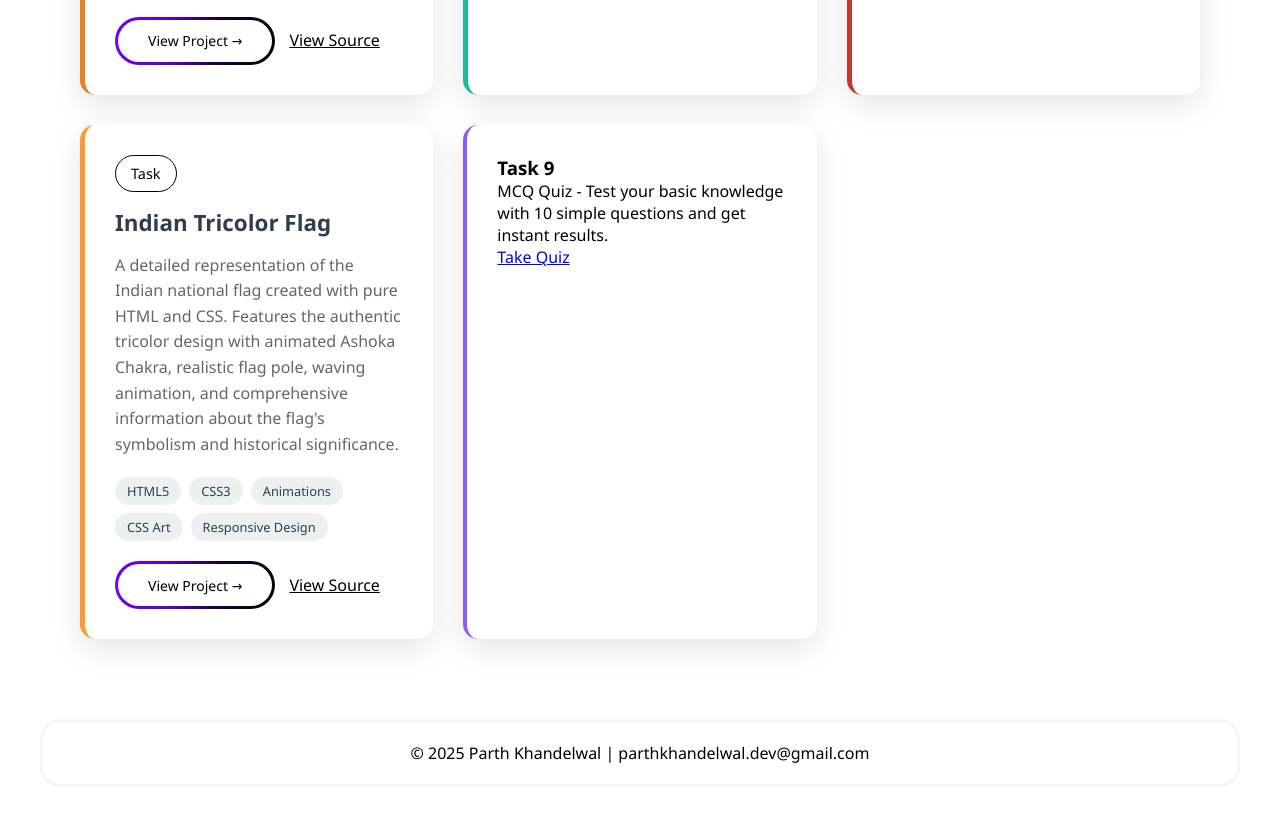
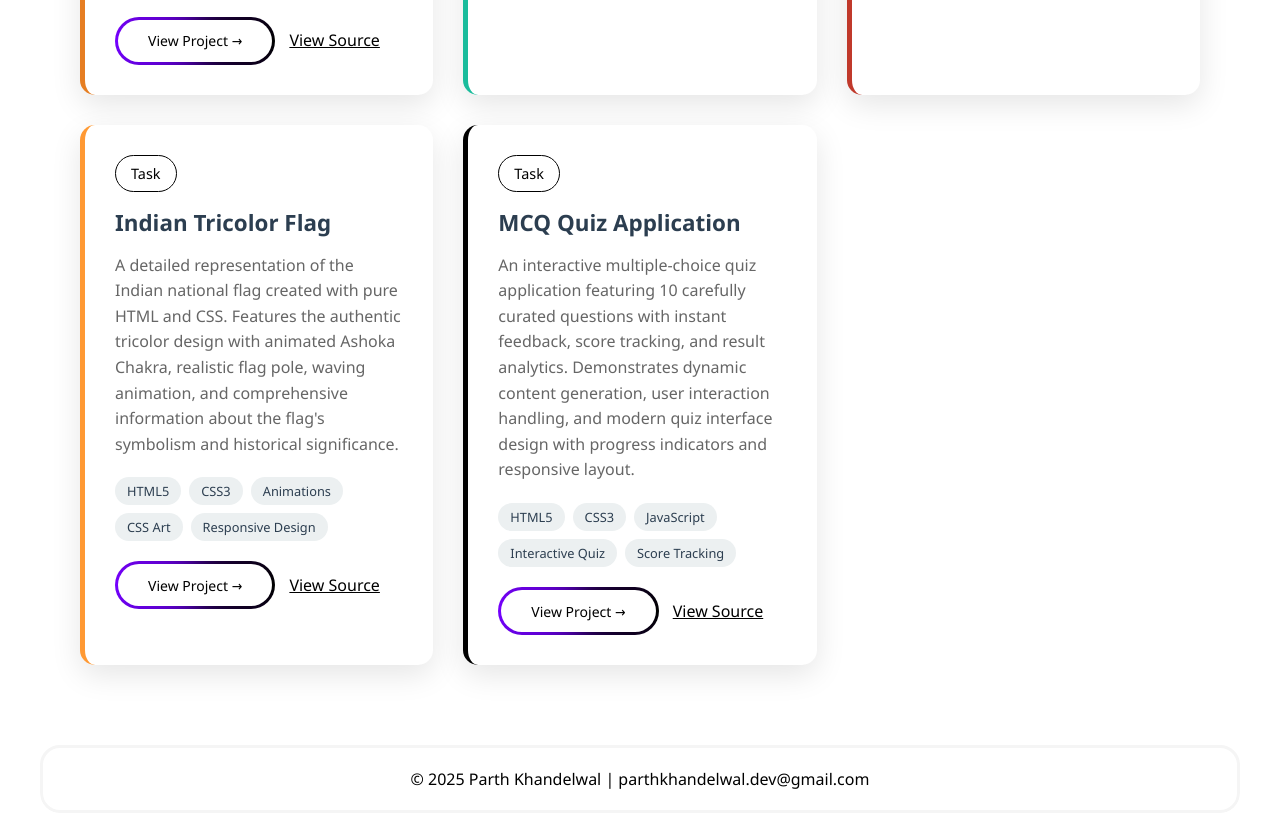
Before and after one commit to parthkhxndelwal/ibm-tasks, a plain HTML site: page root/index.html in a window 1280 px wide. Shown: the part 2032-2859 px from the top of the page. Drawn offline with Linux system fonts and the light colour scheme.

Commit message:
Update index.html

```diff
--- a/root/index.html
+++ b/root/index.html
@@ -489,10 +489,27 @@
                         style="margin: 0; padding: 0; color: black; text-decoration: underline; padding: 0 10px;">View
                         Source</a>
                 </div>
-                <div class="task-card" style="border-left: 4px solid #8b5cf6;">
-                    <h3>Task 9</h3>
-                    <p>MCQ Quiz - Test your basic knowledge with 10 simple questions and get instant results.</p>
-                    <a href="../Task_9/index.html" class="btn">Take Quiz</a>
+                <div class="task-card task-9">
+                    <div class="task-number">Task</div>
+                    <h3 class="task-title">MCQ Quiz Application</h3>
+                    <p class="task-description">
+                        An interactive multiple-choice quiz application featuring 10 carefully curated questions with instant feedback,
+                        score tracking, and result analytics. Demonstrates dynamic content generation, user interaction handling,
+                        and modern quiz interface design with progress indicators and responsive layout.
+                    </p>
+                    <div class="task-tech">
+                        <span class="tech-tag">HTML5</span>
+                        <span class="tech-tag">CSS3</span>
+                        <span class="tech-tag">JavaScript</span>
+                        <span class="tech-tag">Interactive Quiz</span>
+                        <span class="tech-tag">Score Tracking</span>
+                    </div>
+                    <a href="/Task_9" class="task-link">
+                        <span class="task-link-inner">View Project →</span>
+                    </a>
+                    <a href="https://github.com/parthkhxndelwal/ibm-tasks/tree/main/Task_9/index.html"
+                        style="margin: 0; padding: 0; color: black; text-decoration: underline; padding: 0 10px;">View
+                        Source</a>
                 </div>
                 </div>
         </div>
```
